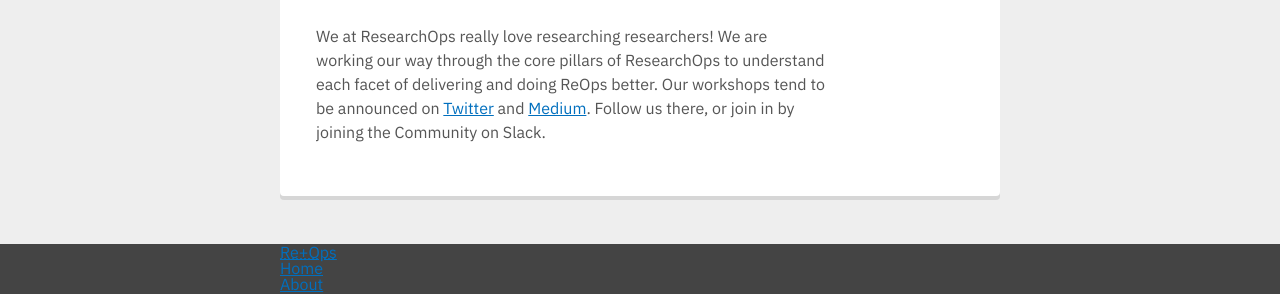
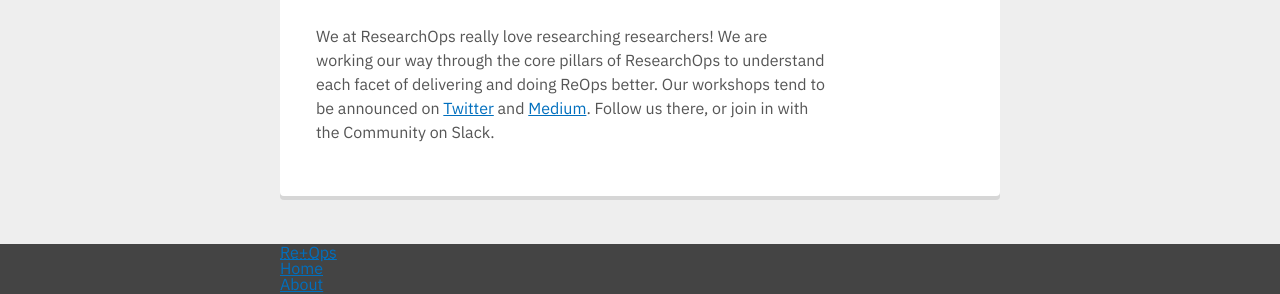
Before and after one commit to researchops/www, a Jekyll site: the page built from _pages/community.html, in a window 1280 px wide. Shown: the part 1323-1617 px from the top of the page. Built offline with Jekyll 4.4.1, drawn with Linux system fonts in a browser that asks for light colours; nearby versions of some CDN libraries; library files that are not in the unit come from our copies.

Commit message:
updated to improve grammar under workshops section

```diff
--- a/_pages/community.html
+++ b/_pages/community.html
@@ -27,5 +27,5 @@
 </section>
 <section>
   <h2>Workshops</h2>
-  <p>We at ResearchOps really love researching researchers! We are working our way through the core pillars of ResearchOps to understand each facet of delivering and doing ReOps better. Our workshops tend to be announced on <a href="https://twitter.com/TeamReOps">Twitter</a> and <a href="https://medium.com/researchops-community">Medium</a>. Follow us there, or join in by joining the Community on Slack.</p>
+  <p>We at ResearchOps really love researching researchers! We are working our way through the core pillars of ResearchOps to understand each facet of delivering and doing ReOps better. Our workshops tend to be announced on <a href="https://twitter.com/TeamReOps">Twitter</a> and <a href="https://medium.com/researchops-community">Medium</a>. Follow us there, or join in with the Community on Slack.</p>
 </section>
```
